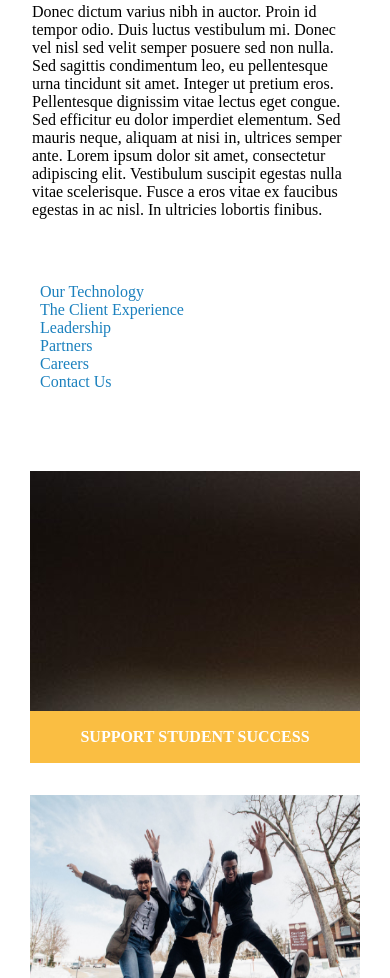
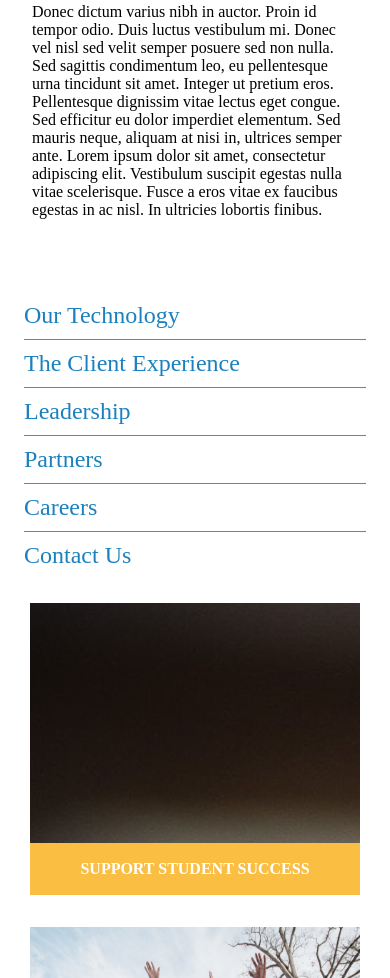
Before and after one commit to dtangen/student-success, a plain HTML site: page index.html in a window 390 px wide. Shown: the part 786-1764 px from the top of the page. Drawn offline with Linux system fonts and the light colour scheme.

Commit message:
sidebar mobile

```diff
--- a/assets/css/main.css
+++ b/assets/css/main.css
@@ -178,11 +178,28 @@ nav a:hover {
 /* ----- Sidebar----- */
 .sidebar {
   grid-area: sidebar;
-  grid-column: 1 / span 1;
+  margin: 0 auto;
+  padding: 0 1em;
+  width: 100%;
+  font-size: 1.5em;
 }
 
 .sidebar ul {
   list-style: none;
+  padding: 0;
+}
+
+.sidebar li {
+  margin: 0 auto;
+  padding: 0;
+  border-top: solid var(--main-grey) 1px;
+  height: 2em;
+  display: flex;
+  align-items: center;
+}
+
+.sidebar li:first-child {
+  border-top: none;
 }
 
 .sidebar ul li a {
@@ -201,7 +218,7 @@ nav a:hover {
 }
 
 .main-header {
-    font-family: 'Segoe UI', Tahoma, Geneva, Verdana, sans-serif;
+  font-family: "Segoe UI", Tahoma, Geneva, Verdana, sans-serif;
 }
 
 /* ----- Secondary----- */
@@ -239,6 +256,10 @@ nav a:hover {
   -moz-background-size: 100% 100%;
   -o-background-size: 100% 100%;
   background-size: 100% 100%;
+}
+
+.third-content:first-child {
+    margin-top: 0;
 }
 
 .third-content p {
@@ -308,6 +329,8 @@ nav a:hover {
 
 .donate {
   background-color: var(--main-green);
+  text-decoration: none;
+  font-weight: bold;
   color: white;
   padding: 1em 2em;
   width: 280px;
```
Lines whose indentation alone changed are shown as unchanged.
